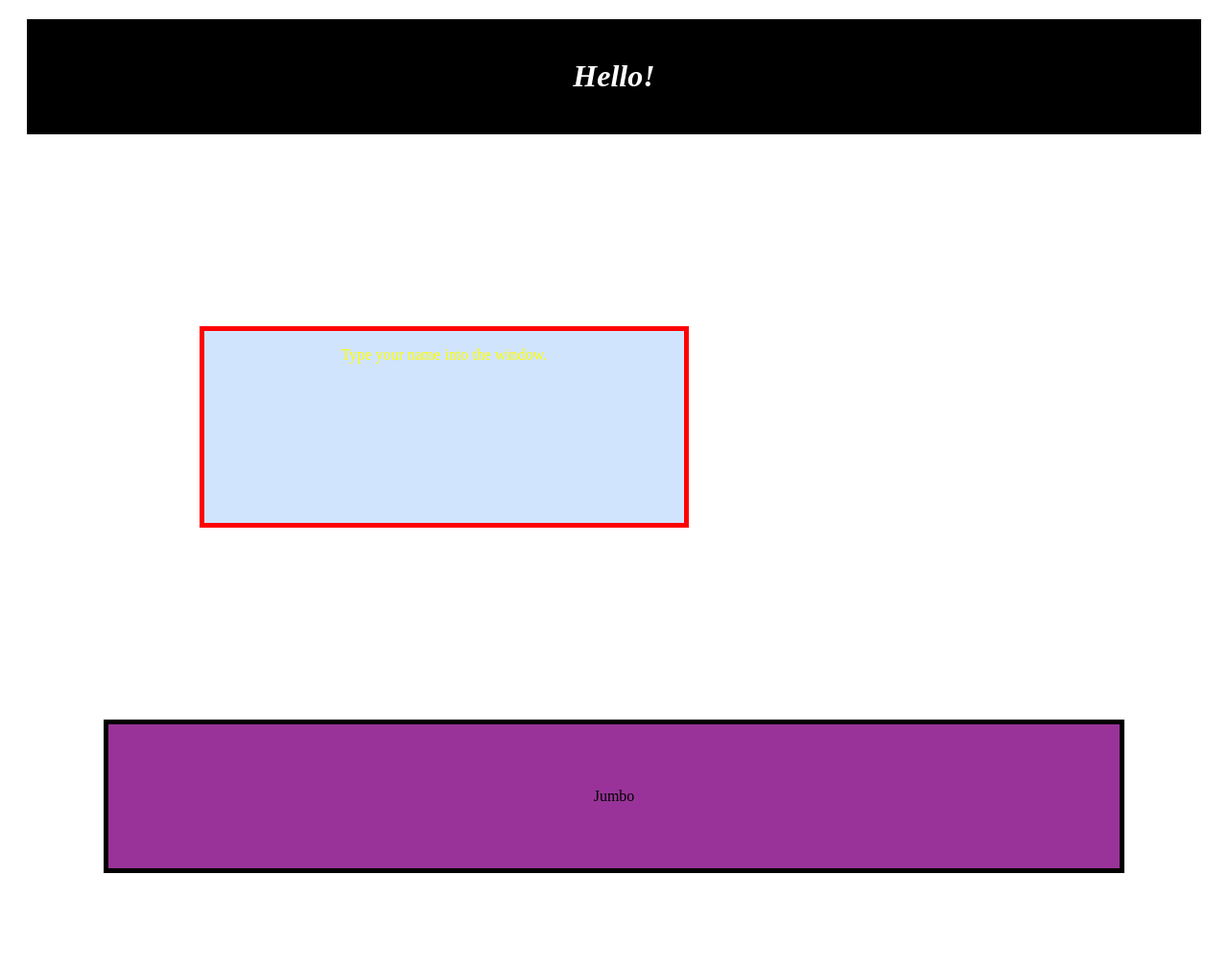
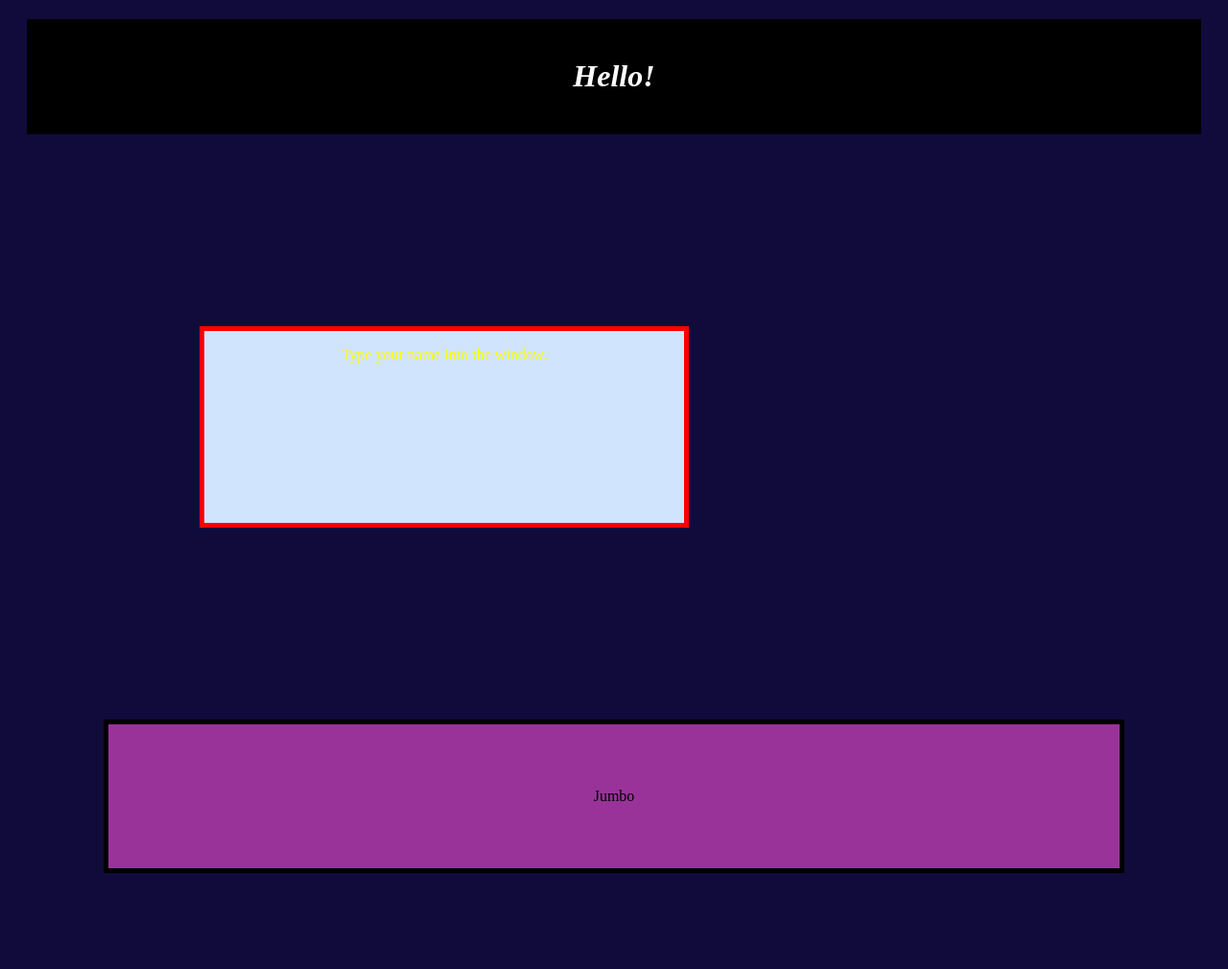
Before and after one commit to DanielKiernan/OldnOutdated, a PHP site: page / in a window 1280 px wide. Shown: the whole page at 96% size. Run offline with PHP 8.4, Linux system fonts and the light colour scheme.

Commit message:
Background color

```diff
--- a/mystyle.css
+++ b/mystyle.css
@@ -40,3 +40,7 @@ div.Paragraph {
 		animation-duration: 2s;
 		animation-iteration-count: 3;
 	}
+	body {
+		background-color: #110B3B;
+	}
+	}
```
